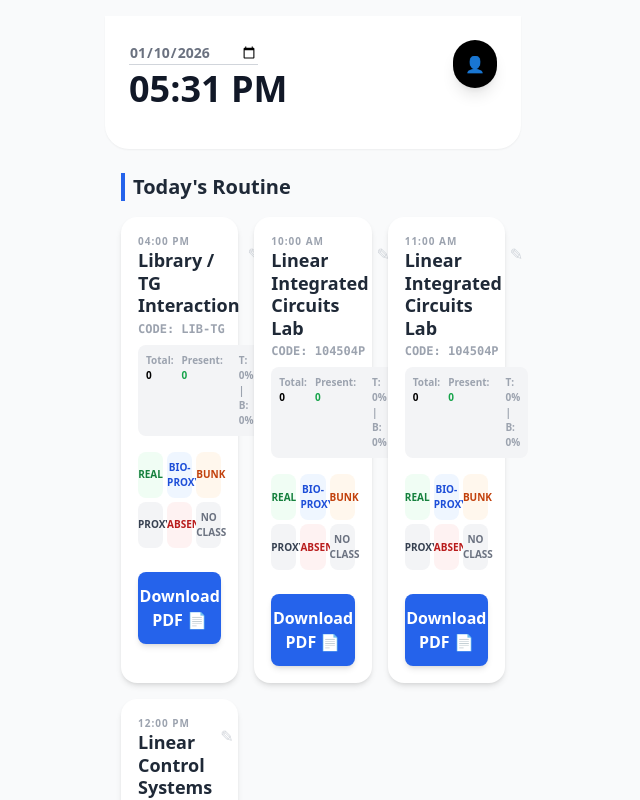
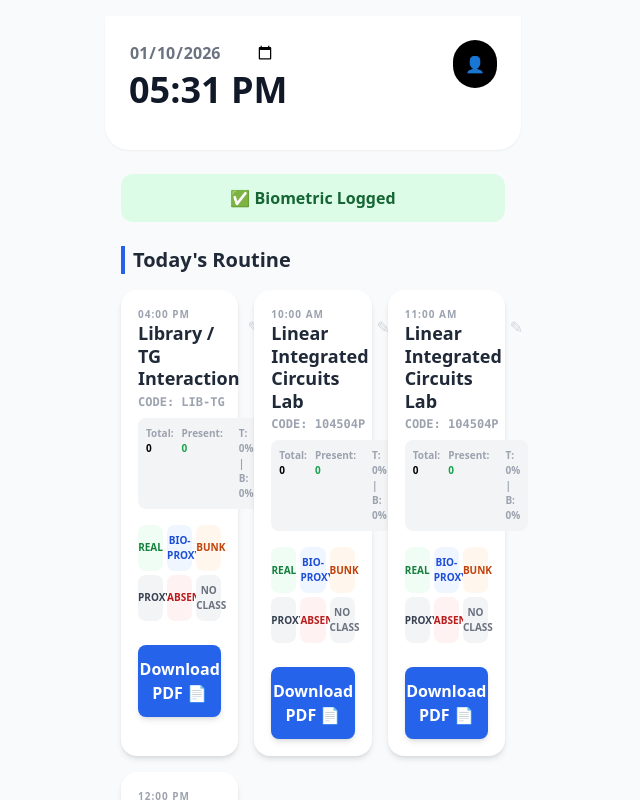
Before and after one commit to try-to-learn-now/Attendence, a Next.js app: page / in a window 1280 px wide. Both pictures are taken after a click on the button "YES, DONE". Shown: the top 800 px of the page, without its empty margins (327-967 px from the left). Built offline with nearby package versions, Linux system fonts and the light colour scheme; no server answers; the database is empty.

Commit message:
Update page.js

```diff
--- a/app/page.js
+++ b/app/page.js
@@ -2,13 +2,12 @@
 "use client";
 import { useEffect, useState } from 'react';
 import Link from 'next/link';
-import { WEEKLY_ROUTINE, ALL_SUBJECTS, getSubjectByCode } from '@/lib/universal_data';
+import { WEEKLY_ROUTINE, ALL_SUBJECTS, getSubjectByCode, HOLIDAYS } from '@/lib/universal_data';
 import SubjectCard from '@/components/SubjectCard';
 
 export default function Home() {
   const [currentTime, setCurrentTime] = useState(new Date());
 
-  // HISTORY CONTROL: Defaults to Today
   const [selectedDate, setSelectedDate] = useState(() => {
      const d = new Date();
      const offset = d.getTimezoneOffset() * 60000;
@@ -19,12 +18,24 @@ export default function Home() {
   const [extraClassCode, setExtraClassCode] = useState("");
   const [biometricDone, setBiometricDone] = useState(false);
   const [loading, setLoading] = useState(true);
+  const [isHoliday, setIsHoliday] = useState(false);
 
   const loadDashboard = async () => {
-    // 1. Determine Day for the SELECTED DATE
+    // 1. Holiday Check
     const dateObj = new Date(selectedDate);
     const dayIndex = dateObj.getDay();
+    const dateMonth = selectedDate.slice(5); // MM-DD
 
+    const isSunday = dayIndex === 0;
+    const isGovHoliday = HOLIDAYS.includes(dateMonth);
+
+    if (isSunday || isGovHoliday) {
+        setIsHoliday(true);
+    } else {
+        setIsHoliday(false);
+    }
+
+    // 2. Load Routine (Only if not holiday, but we show structure anyway)
     const routineRaw = WEEKLY_ROUTINE[dayIndex] || [];
     const routine = routineRaw.map(slot => ({
       ...slot,
@@ -32,29 +43,19 @@ export default function Home() {
       type: 'ROUTINE'
     }));
 
-    // 2. Fetch Extra Classes for SELECTED DATE
+    // 3. Fetch DB Data (Merge Extras)
     const res = await fetch('/api/subjects');
     const allDbSubjects = await res.json();
 
     if (allDbSubjects.success) {
       const extras = [];
-
       allDbSubjects.data.forEach(sub => {
-        // Find logs for this specific date
         const todaysLogs = sub.attendance_logs.filter(log =>
             new Date(log.date).toISOString().split('T')[0] === selectedDate
         );
-
         todaysLogs.forEach(log => {
-            // If this subject/time is NOT in the routine, it's Extra
-            // Or if it IS in routine but we want to show it (e.g. multi-class)
-            // Ideally, Routine cards handle themselves. Extra cards are pushed here.
-
-            // Simplified: If it's NOT in the routine list by Time/Code, add as extra
             const isRoutine = routine.some(r => r.code === sub.code && r.time === log.timeSlot);
-
             if (!isRoutine) {
-                // Avoid duplicate extras in UI
                 if (!extras.some(e => e.code === sub.code && e.time === log.timeSlot)) {
                     extras.push({
                         name: sub.name,
@@ -66,17 +67,14 @@ export default function Home() {
             }
         });
       });
-
       const finalList = [...routine, ...extras];
-
-      // Sort by time
       finalList.sort((a, b) => a.time.localeCompare(b.time));
       setTodayClasses(finalList);
     } else {
       setTodayClasses(routine);
     }
 
-    // 3. Check Biometric for SELECTED DATE
+    // 4. Biometric Check
     const bioRes = await fetch(`/api/daily-log?date=${selectedDate}`);
     const bioData = await bioRes.json();
     setBiometricDone(bioData.biometric);
@@ -88,7 +86,7 @@ export default function Home() {
     loadDashboard();
     const timer = setInterval(() => setCurrentTime(new Date()), 1000);
     return () => clearInterval(timer);
-  }, [selectedDate]); // Reload when date changes
+  }, [selectedDate]);
 
   const markBiometric = async () => {
     setBiometricDone(true);
@@ -105,44 +103,52 @@ export default function Home() {
     setExtraClassCode("");
   };
 
-  const dateString = currentTime.toLocaleDateString('en-GB', {
-    weekday: 'long', day: 'numeric', month: 'short'
-  });
   const timeString = currentTime.toLocaleTimeString([], { hour: '2-digit', minute: '2-digit' });
 
   return (
     <div className="min-h-screen bg-gray-50 pb-24 font-sans">
 
+      {/* Top Bar */}
       <div className="bg-white p-6 rounded-b-3xl shadow-sm mb-6 sticky top-0 z-20">
         <div className="flex justify-between items-start mb-4">
           <div>
-             {/* HISTORY DATE PICKER */}
-             <input
-               type="date"
-               value={selectedDate}
-               onChange={(e) => setSelectedDate(e.target.value)}
-               className="text-gray-500 text-sm font-semibold uppercase bg-transparent border-b border-gray-300 outline-none"
-             />
+             <input type="date" value={selectedDate} onChange={(e) => setSelectedDate(e.target.value)} className="text-gray-500 font-bold bg-transparent outline-none"/>
              <h1 className="text-4xl font-black text-gray-900 mt-1">{timeString}</h1>
           </div>
-          <Link href="/profile" className="bg-black text-white p-3 rounded-full shadow-lg">👤</Link>
+          <Link href="/profile" className="bg-black text-white p-3 rounded-full">👤</Link>
         </div>
       </div>
 
-      {!loading && !biometricDone && (
+      {/* Holiday Banner */}
+      {isHoliday && (
+        <div className="px-4 mb-4">
+            <div className="bg-purple-100 text-purple-800 p-4 rounded-xl font-bold text-center border border-purple-200">
+                🎉 Holiday / Weekend Detected!<br/><span className="text-xs font-normal">(You can still add Extra Classes below for Online sessions)</span>
+            </div>
+        </div>
+      )}
+
+      {/* Biometric */}
+      {!loading && !biometricDone && !isHoliday && (
         <div className="px-4 mb-6">
           <div className="bg-red-500 text-white p-4 rounded-xl shadow-lg animate-pulse">
-            <p className="font-bold text-lg mb-2">
-                {selectedDate === new Date().toISOString().split('T')[0] ? "⚠️ Mark Biometric!" : "⚠️ Biometric Missed!"}
-            </p>
-            <button onClick={markBiometric} className="w-full bg-white text-red-600 py-3 rounded-lg font-bold">YES, DONE</button>
+            <p className="font-bold text-lg mb-2">⚠️ Mark Biometric First!</p>
+            <div className="flex gap-2">
+                <button onClick={markBiometric} className="flex-1 bg-white text-red-600 py-3 rounded-lg font-bold">YES, DONE</button>
+                <button className="bg-red-700 text-white px-4 py-3 rounded-lg font-bold">NO</button>
+            </div>
           </div>
         </div>
       )}
 
+      {biometricDone && (
+         <div className="px-4 mb-6"><div className="bg-green-100 text-green-800 p-3 rounded-xl font-bold text-center">✅ Biometric Logged</div></div>
+      )}
+
+      {/* Routine */}
       <div className="px-4 mb-8">
         <h2 className="text-xl font-bold text-gray-800 mb-4 border-l-4 border-blue-600 pl-2">
-            {selectedDate === new Date().toISOString().split('T')[0] ? "Today's Routine" : `History: ${selectedDate}`}
+            {isHoliday ? "Holiday Schedule" : "Today's Routine"}
         </h2>
         {todayClasses.length > 0 ? (
           <div className="grid grid-cols-1 md:grid-cols-2 lg:grid-cols-3 gap-4">
@@ -153,27 +159,24 @@ export default function Home() {
                 subjectCode={cls.code}
                 classTime={cls.time}
                 isScheduled={cls.type === 'ROUTINE'}
-                selectedDate={selectedDate} // Pass date to card
+                selectedDate={selectedDate}
+                biometricDone={biometricDone} // Pass Bio Status to Card
               />
             ))}
           </div>
         ) : (
-           <div className="p-8 text-center text-gray-400 bg-white rounded-2xl border border-dashed border-gray-300">No Data</div>
+           <div className="p-8 text-center text-gray-400 bg-white rounded-2xl border border-dashed border-gray-300">No Classes Found</div>
         )}
       </div>
 
+      {/* Add Extra */}
       <div className="px-4">
-        <h2 className="text-xl font-bold text-gray-800 mb-4 border-l-4 border-orange-500 pl-2">Add Extra Class</h2>
+        <h2 className="text-xl font-bold text-gray-800 mb-4 border-l-4 border-orange-500 pl-2">Add Extra / Swap</h2>
         <div className="bg-white p-4 rounded-2xl shadow-sm border border-gray-100">
-           <input
-             list="subjects-list"
-             placeholder="Search Name or Code..."
-             className="w-full text-lg font-bold border-b-2 border-gray-200 py-2 outline-none"
+           <input list="subjects-list" placeholder="Search Name or Code..." className="w-full text-lg font-bold border-b-2 border-gray-200 py-2 outline-none"
              onChange={(e) => {
                 const val = e.target.value.toLowerCase();
-                const found = ALL_SUBJECTS.find(s =>
-                   s.name.toLowerCase().includes(val) || s.code.toLowerCase() === val
-                );
+                const found = ALL_SUBJECTS.find(s => s.name.toLowerCase().includes(val) || s.code.toLowerCase() === val);
                 if(found) handleExtraClassSelect(found.code);
              }}
            />
@@ -184,4 +187,4 @@ export default function Home() {
       </div>
     </div>
   );
-}
+  }
```
